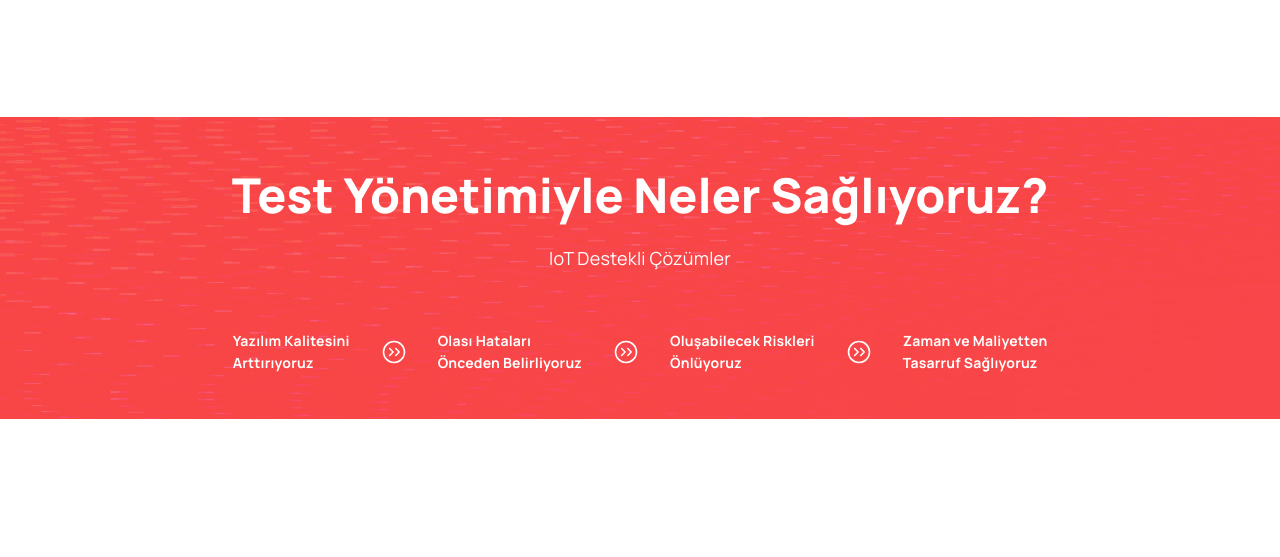
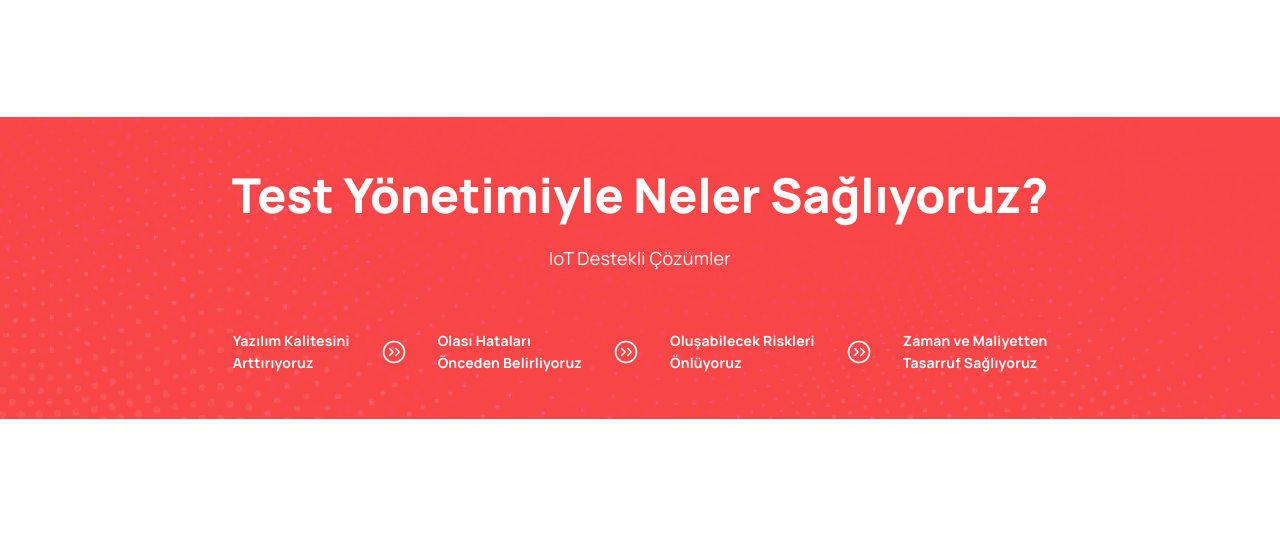
Before and after one commit to grenno1606/NAPA_HTML_CSS, a plain HTML site: page index.html in a window 1280 px wide. Shown: the part 1599-2156 px from the top of the page. Drawn offline with Linux system fonts and the light colour scheme; files whose address does not match are found by name.

Commit message:
fix: wrong benefits background size

```diff
--- a/css/sections/benefits.css
+++ b/css/sections/benefits.css
@@ -8,10 +8,17 @@
   position: absolute;
   top: 0;
   left: 0;
+  height: 100%;
+  width: 100%;
+  z-index: 1;
+  mix-blend-mode: lighten;
+  object-fit: cover;
+}
+
+.benefits__background img {
   width: 100%;
   height: 100%;
-  z-index: 1;
-  mix-blend-mode: lighten;
+  object-fit: cover;
 }
 
 .benefits__subtitle {
--- a/index.html
+++ b/index.html
@@ -110,7 +110,10 @@
     </section>
 
     <section class="benefits">
-      <img class="benefits__background" src="./asset/images/benefits_background.png" alt="benefits background image">
+      <picture class="benefits__background">
+        <source srcset="./asset/images/benefits_background_desktop.png" media="(min-width: 768px)">
+        <img src="./asset/images/benefits_background_mobile.png" alt="benefits background image">
+      </picture>
       <div class="benefits__content box">
         <h2 class="benefits__title">Test Yönetimiyle Neler Sağlıyoruz?</h2>
         <p class="benefits__subtitle font--sm">IoT Destekli Çözümler</p>
```
Also changed, not shown: asset/images/benefits_background_desktop.png (added), asset/images/benefits_background_mobile.png (renamed from asset/images/benefits_background.png).
